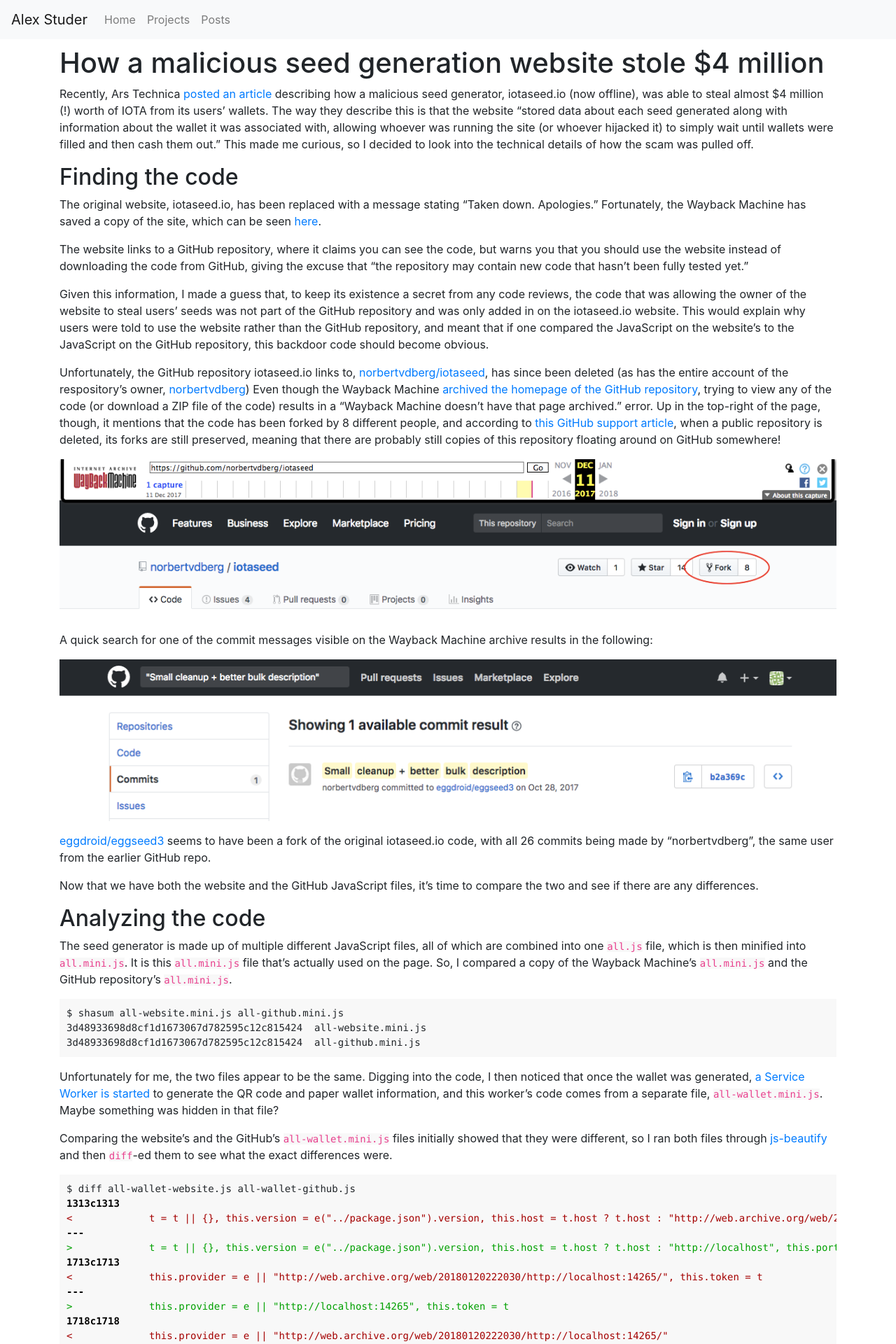
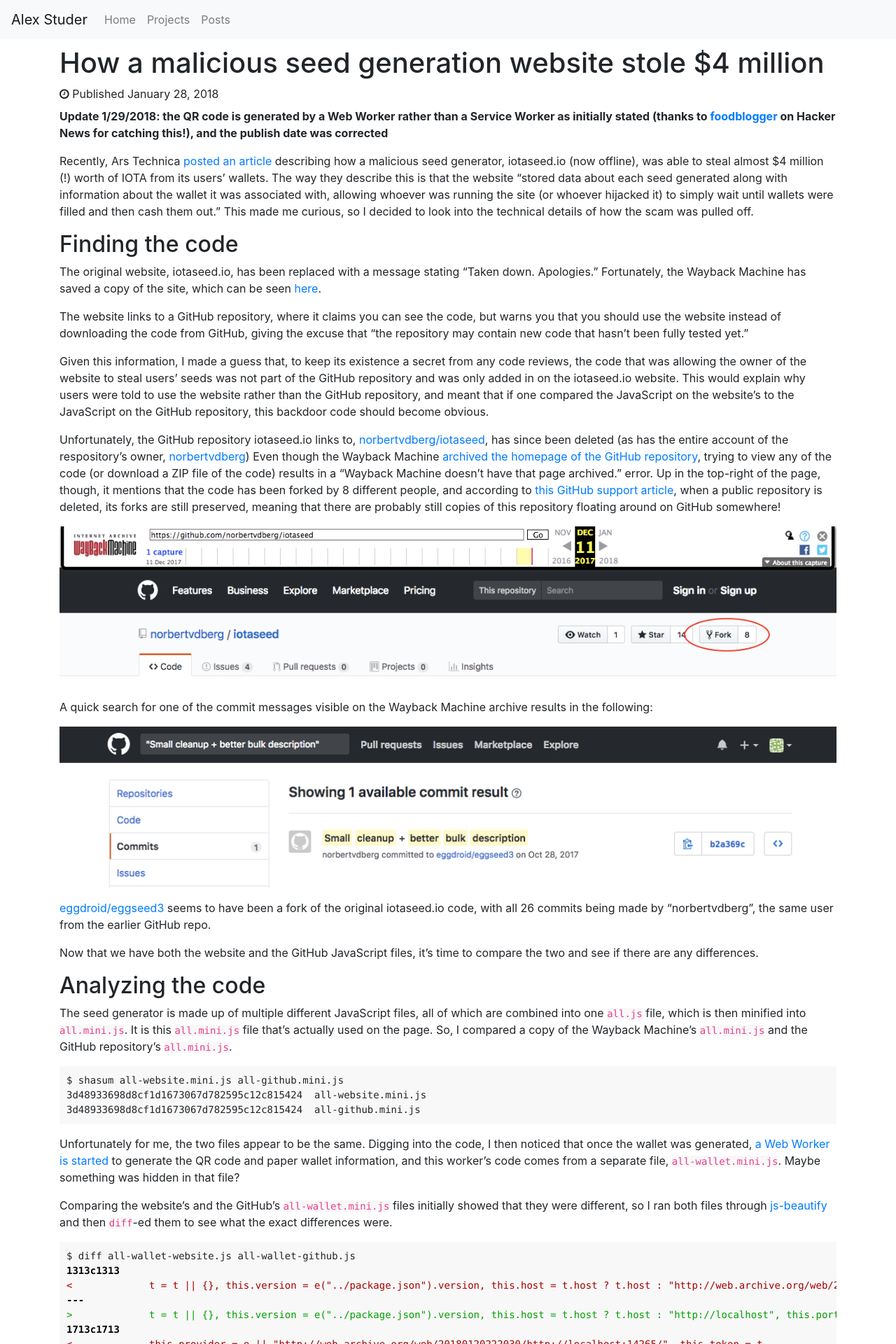
Before and after one commit to thatoddmailbox/thatoddmailbox.github.io, a Jekyll site: the page built from _posts/2018-01-28-iotaseed.md, in a window 1280 px wide. Shown: the top 1920 px of the page at 70% size. Built offline with Jekyll 4.4.1, drawn with Linux system fonts in a browser that asks for light colours; nearby versions of some CDN libraries.

Commit message:
fix publish year of article and service -> web worker

````diff
--- a/_config.yml
+++ b/_config.yml
@@ -15,3 +15,4 @@
 plugins:
 - jekyll-feed
 - jekyll-paginate
+- jekyll-redirect-from
--- a/_layouts/post.html
+++ b/_layouts/post.html
@@ -2,5 +2,8 @@
 layout: base
 ---
 <div class="container post">
+	<div class="post-details">
+		<i class="fa fa-clock-o"></i> Published {{ page.date | date: "%B %-d, %Y"  }}
+	</div>
 	{{ content }}
 </div>
--- a/_posts/2017-01-28-iotaseed.md
+++ b/_posts/2018-01-28-iotaseed.md
@@ -1,7 +1,10 @@
 ---
 layout: post
 title: How a malicious seed generation website stole $4 million
+redirect_from: /2017/01/28/iotaseed.html
 ---
+
+**Update 1/29/2018: the QR code is generated by a Web Worker rather than a Service Worker as initially stated (thanks to [foodblogger](https://news.ycombinator.com/item?id=16256440) on Hacker News for catching this!), and the publish date was corrected**
 
 Recently, Ars Technica [posted an article](https://arstechnica.com/information-technology/2018/01/two-new-cryptocurrency-heists-make-off-with-over-400m-worth-of-blockchange/) describing how a malicious seed generator, iotaseed.io (now offline), was able to steal almost $4 million (!) worth of IOTA from its users' wallets. The way they describe this is that the website "stored data about each seed generated along with information about the wallet it was associated with, allowing whoever was running the site (or whoever hijacked it) to simply wait until wallets were filled and then cash them out." This made me curious, so I decided to look into the technical details of how the scam was pulled off.
 
@@ -34,7 +37,7 @@
 3d48933698d8cf1d1673067d782595c12c815424  all-github.mini.js
 ```
 
-Unfortunately for me, the two files appear to be the same. Digging into the code, I then noticed that once the wallet was generated, [a Service Worker is started](https://github.com/eggdroid/eggseed3/blob/8b92ec0f8b251c9fe91cd64c86803f5b1cf0e3d3/jscript/iotaseed.js#L60-L71) to generate the QR code and paper wallet information, and this worker's code comes from a separate file, `all-wallet.mini.js`. Maybe something was hidden in that file?
+Unfortunately for me, the two files appear to be the same. Digging into the code, I then noticed that once the wallet was generated, [a Web Worker is started](https://github.com/eggdroid/eggseed3/blob/8b92ec0f8b251c9fe91cd64c86803f5b1cf0e3d3/jscript/iotaseed.js#L60-L71) to generate the QR code and paper wallet information, and this worker's code comes from a separate file, `all-wallet.mini.js`. Maybe something was hidden in that file?
 
 Comparing the website's and the GitHub's `all-wallet.mini.js` files initially showed that they were different, so I ran both files through [js-beautify](https://www.npmjs.com/package/js-beautify) and then `diff`-ed them to see what the exact differences were.
 
--- a/css/post.css
+++ b/css/post.css
@@ -1,3 +1,6 @@
+.post-details {
+	margin-bottom: 8px;
+}
 .post img {
 	width: 100%;
 }
````
